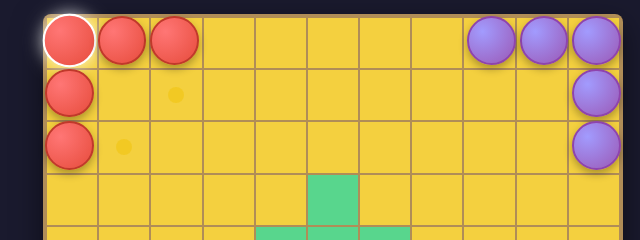
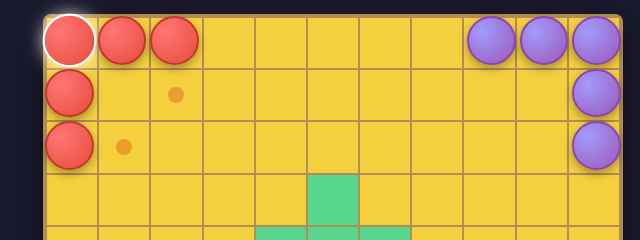
Before and after one commit to 7heHanS/horse-run-game, a website built with Vite: page index.html in a window 1280 px wide. Both pictures are taken after a click on the element 379 px from the left and 175 px from the top of the page. Shown: the part 132-372 px from the top of the page, 307-947 px from the left. Built offline with nearby package versions, Linux system fonts and the light colour scheme.

Commit message:
Change L-shape highlight color to orange for better visibility

```diff
--- a/src/style.css
+++ b/src/style.css
@@ -151,7 +151,7 @@ main {
 }
 
 .cell.highlight-lshape::after {
-  background-color: rgba(241, 196, 15, 0.8);
+  background-color: rgba(230, 126, 34, 0.9);
 }
 
 .controls button {
```
